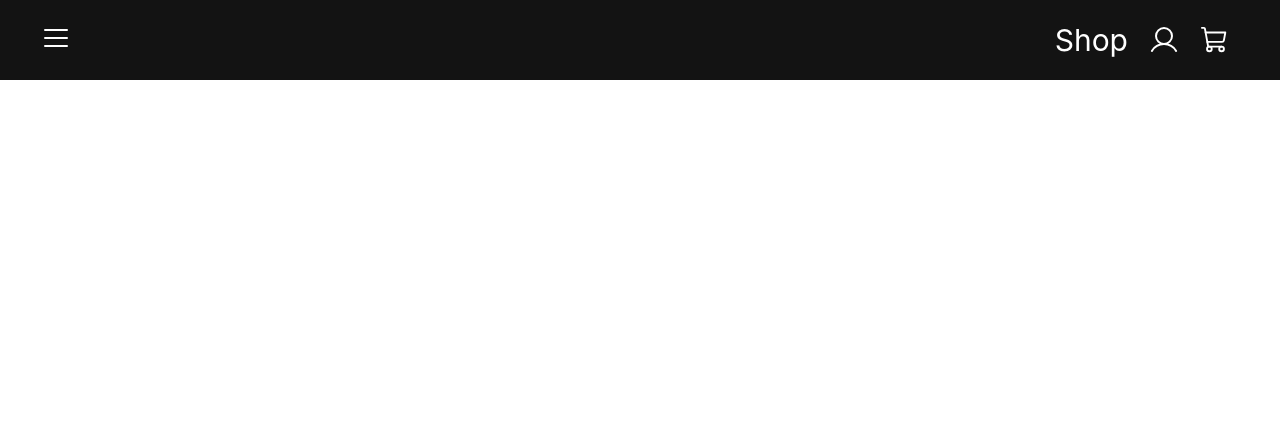
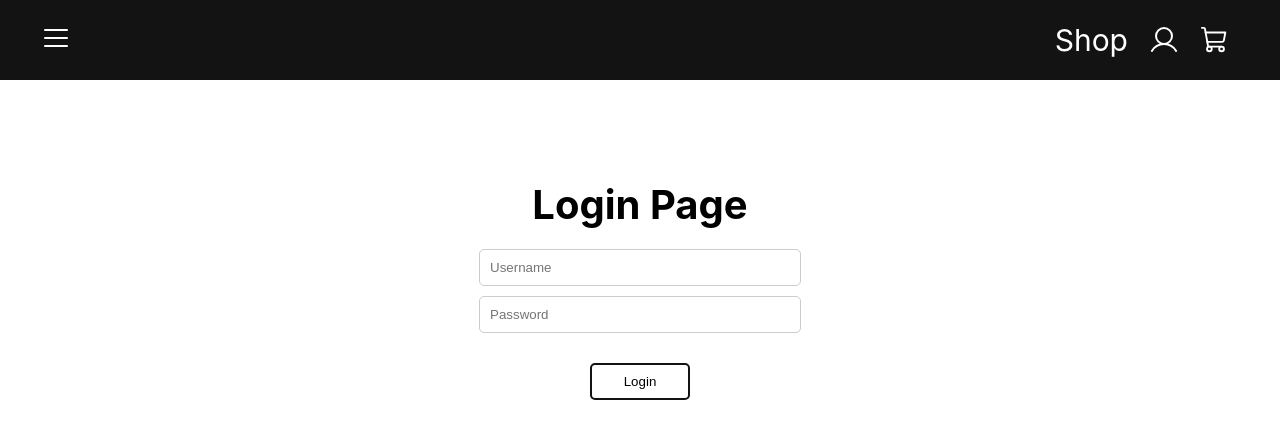
Before and after one commit to RiBaSoOrg/FrontEnd, a React (Create React App) app in the folder frontend/: page /login in a window 1280 px wide. Before the commit this address had no page. Shown: the top 438 px of the page. Built offline with nearby package versions, Linux system fonts and the light colour scheme.

Commit message:
first base login page noch ohne keycloack

```diff
--- a/frontend/src/App.js
+++ b/frontend/src/App.js
@@ -4,6 +4,7 @@ import {Shop} from "./pages/shop/Shop";
 import {Navbar} from "./components/Navbar";
 import {Cart} from "./pages/cart/Cart";
 import {ShopContextProvider} from "./context/ShopContext";
+import Login from "./pages/login/Login";
 
 function App() {
   return (
@@ -13,6 +14,7 @@ function App() {
                   <Router>
                       <Navbar/>
                       <Routes>
+                          <Route path="/login" element={<Login />} />
                           <Route path="/" element={<Shop/>}/>
                           <Route path="/cart" element={<Cart/>}/>
                       </Routes>
--- /dev/null
+++ b/frontend/src/pages/login/Login.jsx
@@ -0,0 +1,54 @@
+import React, { useState } from 'react';
+import './login.css';
+const LoginPage = () => {
+    const [username, setUsername] = useState('');
+    const [password, setPassword] = useState('');
+    const [loggedIn, setLoggedIn] = useState(false);
+
+    const handleLogin = () => {
+        // Replace this with your actual login logic
+        if (username === 'user' && password === 'password') {
+            setLoggedIn(true);
+        } else {
+            alert('Please try again, maybe check your spelling');
+        }
+    };
+
+    const handleLogout = () => {
+        setLoggedIn(false);
+    };
+
+    if (loggedIn) {
+        return (
+            <div className="login-container">
+                <h1 className="welcome-message">Welcome, {username}!</h1>
+                <button onClick={handleLogout} className="logout-button">Logout</button>
+            </div>
+        );
+    }
+
+    return (
+        <div className="login-container">
+            <h1 className="login-title">Login Page</h1>
+            <div className="input-container">
+                <input
+                    type="text"
+                    placeholder="Username"
+                    value={username}
+                    onChange={(e) => setUsername(e.target.value)}
+                    className="input-field"
+                />
+                <input
+                    type="password"
+                    placeholder="Password"
+                    value={password}
+                    onChange={(e) => setPassword(e.target.value)}
+                    className="input-field"
+                />
+            </div>
+            <button onClick={handleLogin} className="login-button">Login</button>
+        </div>
+    );
+};
+
+export default LoginPage;
--- /dev/null
+++ b/frontend/src/pages/login/login.css
@@ -0,0 +1,43 @@
+.login-container {
+    text-align: center;
+    margin-top: 100px;
+}
+
+.login-title {
+    font-size: 40px;
+    margin-bottom: 20px;
+}
+
+.input-container {
+    display: flex;
+    flex-direction: column;
+    align-items: center;
+    margin-bottom: 20px;
+}
+
+.input-field {
+    padding: 10px;
+    margin-bottom: 10px;
+    width: 300px;
+    border: 1px solid #ccc;
+    border-radius: 5px;
+}
+
+.login-button, .logout-button {
+    background-color: transparent;
+    border: 2px solid rgb(19, 19, 19);
+    min-width: 100px;
+    padding: 9px;
+    border-radius: 5px;
+    cursor: pointer;
+}
+
+.login-button:hover, .logout-button:hover {
+    background-color: lightslategray;
+    color: white;
+}
+
+.login-button:active, .logout-button:active {
+    background-color: lightblue;
+    color: black;
+}
```
